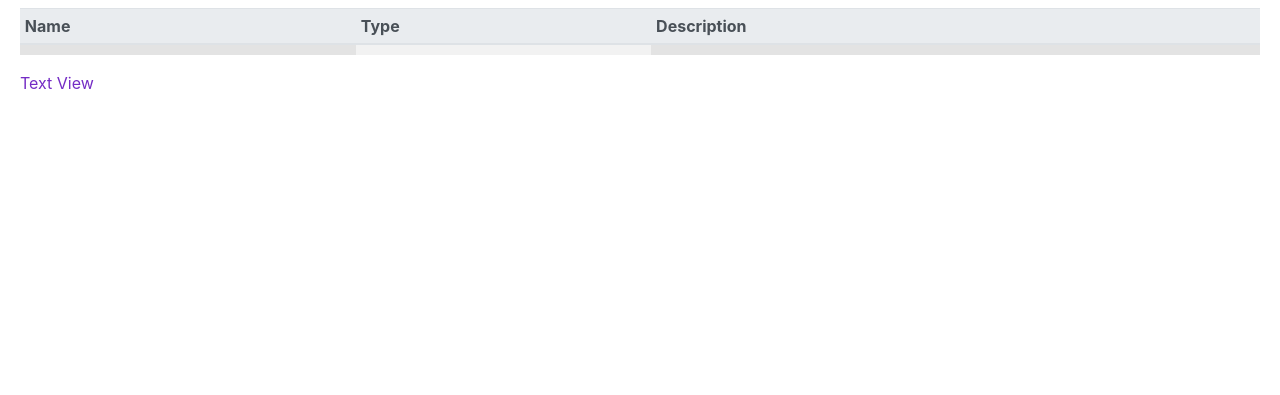
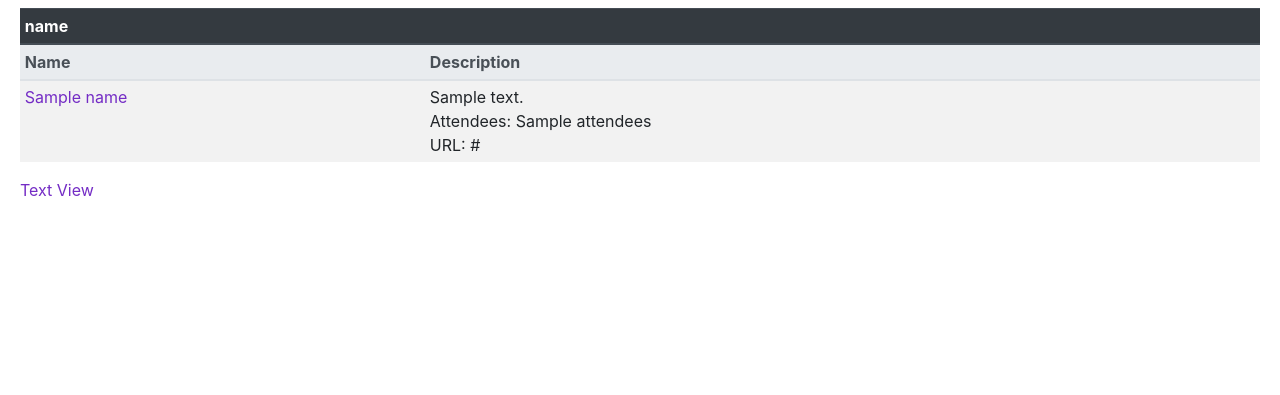
Before and after one commit to jdob/da-dashboard, a Flask app: template dashboard/templates/highlights.html in a window 1280 px wide. Shown: the part 114-509 px from the top of the page. Run offline with Flask 2, Linux system fonts and the light colour scheme; the template is opened without the code that fills it: most values are stand-ins (such as "Sample title", 1, 10 or a date in 2020); lists and menus that the app fills with data are empty; some libraries are stand-ins or nearby versions.

Commit message:
updated month highlights web view to separate by task type

```diff
--- a/dashboard/templates/_macros.html
+++ b/dashboard/templates/_macros.html
@@ -32,6 +32,14 @@
 
 {% macro render_description(card) %}
 {% autoescape false %}
-    <td>{{ card.description | urlize(target='_blank') | replace('\n', '<br/>') }}</td>
+    <td>
+        {{ card.description | urlize(target='_blank') | replace('\n', '<br/>') }}
+        {% if card.attendees %}
+        <br/>Attendees: {{ card.attendees}}
+        {% endif %}
+        {% if card.content_url %}
+        <br/>URL: {{ card.content_url }}
+        {% endif %}
+    </td>
 {% endautoescape %}
 {% endmacro %}
--- a/dashboard/templates/highlights.html
+++ b/dashboard/templates/highlights.html
@@ -4,26 +4,28 @@
 {% block content %}
 
 <table class="table table-sm table-striped">
-    <colgroup>
-        <col class="highlight">
-        <col>
-        <col class="highlight">
-    </colgroup>
+
+{% for label in cards.keys()|sort %}
+    <thead class="thead-dark">
+        <th colspan="4">{{ label }}</th>
+    </thead>
     <thead class="thead-light">
         <th>Name</th>
-        <th>Type</th>
         <th>Description</th>
     </thead>
     <tbody>
-    {% for card in cards %}
-    <tr>
-        {{ render_name(card) }}
-        {{ render_type(card) }}
-        {{ render_description(card) }}
-    </tr>
+    {% for card in cards[label] %}
+        <tr>
+            {{ render_name(card) }}
+            {{ render_description(card) }}
+        </tr>
     {% endfor %}
     </tbody>
+
+{% endfor %}
+
 </table>
+
 <a href="/month?month={{ list_id }}&text=true">Text View</a>
 
 {% endblock %}
```
Also changed, not shown: dashboard/data.py (+10 -5 lines).
